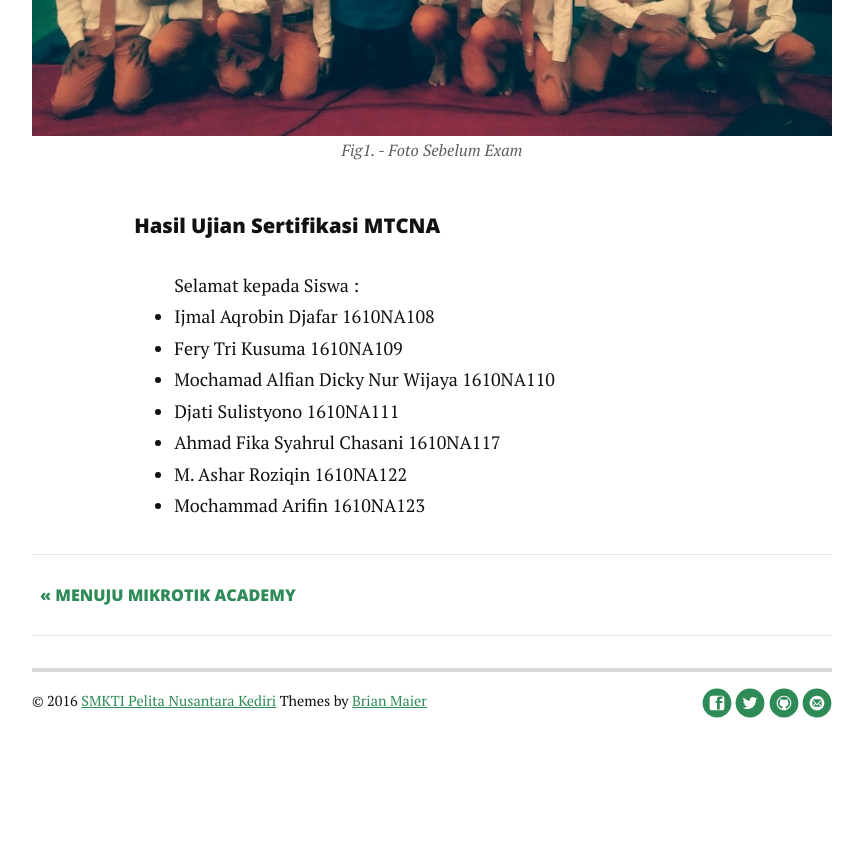
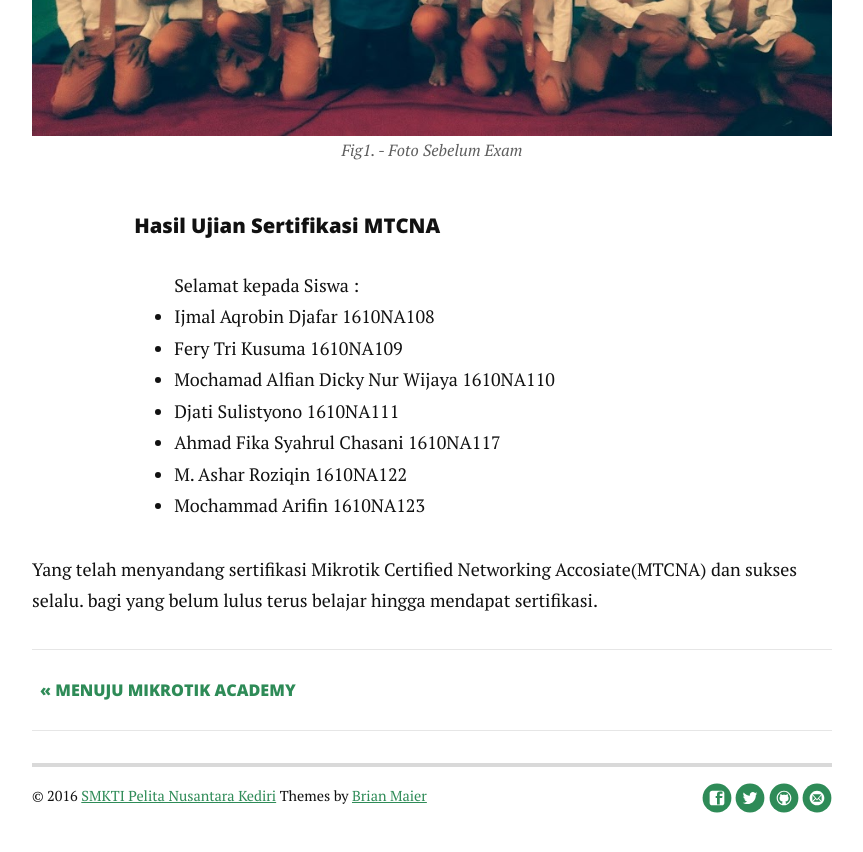
Before and after one commit to classroom-smkti/ma, a Jekyll site: the page built from _posts/2016-10-05-training-mikrotik-angkatan-I.markdown, in a window 1280 px wide and 900 px high, scrolled down 1142 px. Shown: the top 852 px of the window, without its empty margins (208-1071 px from the left). Built offline with Jekyll 4.4.1, drawn with Linux system fonts in a browser that asks for light colours; nearby versions of some CDN libraries; Markdown is read by kramdown in place of the engine named in the settings; before the commit the page ends 1947 px from its top, so only the background shows below that.

Commit message:
Edited curent post

```diff
--- a/_posts/2016-10-05-training-mikrotik-angkatan-I.markdown
+++ b/_posts/2016-10-05-training-mikrotik-angkatan-I.markdown
@@ -25,4 +25,5 @@ date:   2016-10-05
 	<li>M. Ashar Roziqin 1610NA122</li>
 	<li>Mochammad Arifin 1610NA123</li>
 </ul>
+Yang telah menyandang sertifikasi Mikrotik Certified Networking Accosiate(MTCNA) dan sukses selalu. bagi yang belum lulus terus belajar hingga mendapat sertifikasi.
 </p>
```
